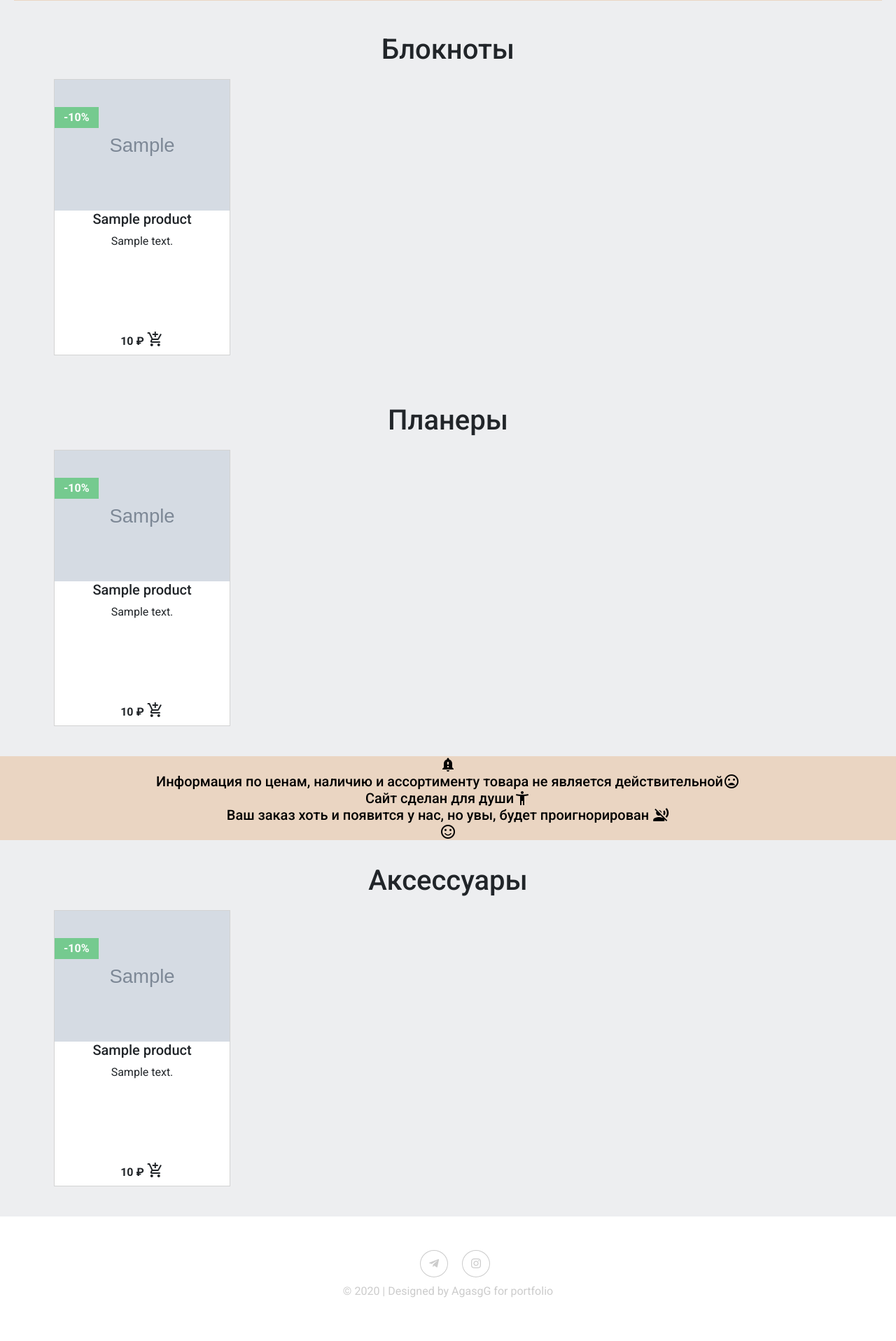
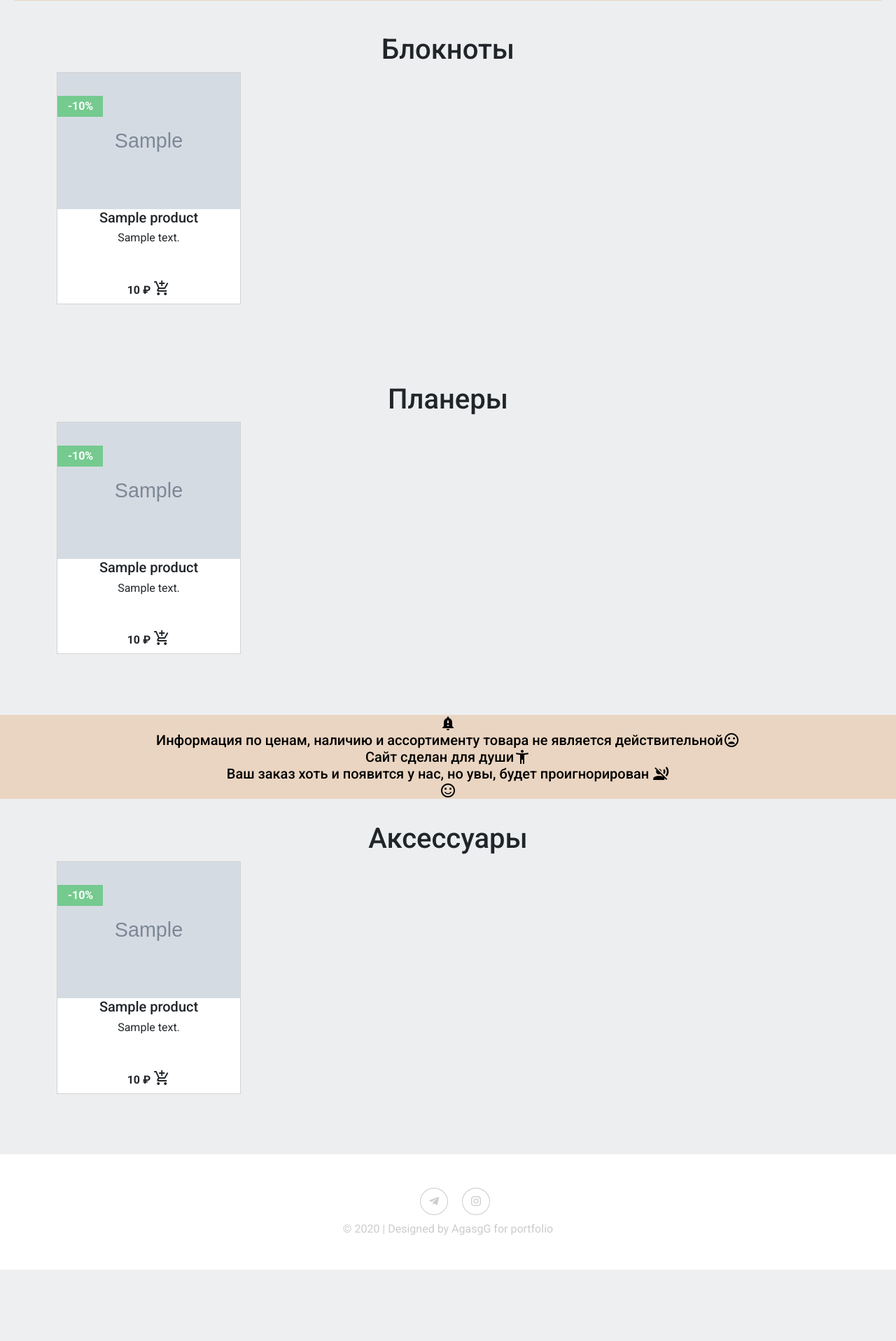
Before and after one commit to AgasgG/Site-store, a Django app: template templates/Site/home.html in a window 1280 px wide. Shown: the part 474-2391 px from the top of the page at 70% size. After the commit the page ends 2289 px from the top, so only its background shows below. Run offline with Django 3.2, Linux system fonts and the light colour scheme; the template is opened without the code that fills it: most values are stand-ins (such as "Sample title", 1, 10 or a date in 2020); grey boxes marked "Sample" are stand-in pictures; some libraries are stand-ins or nearby versions.

Commit message:
1.del console log JS 2. del negative value in order 3. absolute position of product description

```diff
--- a/static/static_dev/css/edit_bootstrap.css
+++ b/static/static_dev/css/edit_bootstrap.css
@@ -14,28 +14,43 @@ html, body{
 
 .container{
     padding-top: 2%;
-    padding-bottom: 3%;
+    /*padding-bottom: 3%;НОВОЕ КОММ*/
+    padding-bottom: 2%/*НОВОЕ*/
 }
 
 .product-item{
-    height: 395px;
-    max-width: 252px;
+    /*height: 395px;
+    /*max-width: 252px; НОВОЕ КОММ*/
+    height: 145%; /*НОВОЕ*/
     background-color: white;
     border: 1px solid lightgray;
     position: relative;
     text-align: center;
-    margin-top: 10px;
-    margin-bottom: 5px;
+    /*margin-top: 10px;
+    margin-bottom: 5px;НОВОЕ КОММ*/
 }
 
 .product_description{
     padding-left: 5px;
     padding-right: 5px;
+    position: absolute;/*НОВОЕ*/
+    top: 68%;/*НОВОЕ*/
+    left: 0;/*НОВОЕ*/
+    right: 0;/*НОВОЕ*/
 }
 
+.product_title{/*НОВОЕ*/
+    padding-left: 5px;/*НОВОЕ*/
+    padding-right: 5px;/*НОВОЕ*/
+}/*НОВОЕ*/
+
 .col{
-    padding-right: 7px;
+    /*padding-right: 7px;
     padding-left: 7px;
+    НОВОЕ КОММ*/
+    padding-right: 1%;/*НОВОЕ*/
+    padding-left: 1%;/*НОВОЕ*/
+    margin-bottom: 164px; /*НОВОЕ*/
 }
 
 .add-to-cart-btn{
@@ -52,7 +67,7 @@ html, body{
 }
 
 .img-on-homepage{
-    max-height: 250px;
+    /*max-height: 250px; НОВОЕ КОММ*/
     max-width: 100%;
     height: auto;
 }
@@ -140,7 +155,7 @@ a.tocheck {
 
 .about{
     list-style: square;
-    color: aqua;
+    color: #212529;
 }
 a.about:hover,
 a.about:active,
--- a/templates/Orders/checkout.html
+++ b/templates/Orders/checkout.html
@@ -42,7 +42,7 @@
                                     {{ product_in_basket.product.name }}
                                 </td>
                                 <td>
-                                    <input value="{{ product_in_basket.nmb }}" type="number" class="product-in-basket-nmb" name="product_in_basket_{{ product_in_basket.id }}">
+                                    <input value="{{ product_in_basket.nmb }}" type="number" min="0" max="100" class="product-in-basket-nmb" name="product_in_basket_{{ product_in_basket.id }}">
                                 </td>
                                 <td>
                                     <span class="product-in-basket-price">
--- a/templates/Site/product_item.html
+++ b/templates/Site/product_item.html
@@ -12,7 +12,7 @@
         </div>
         {% endif %}
 
-        <h5 class="product_description"> {{ product_image.product.name }} </h5>
+        <h5 class="product_title"> {{ product_image.product.name }} </h5>
         <p class="product_description">{{ product_image.product.short_description|truncatechars_html:70 }}
         <!--Из модели Product выведет только описание и ограничит его 70 символами-->
         </p>
```
Also changed, not shown: static/static_dev/js/scripts.js.
